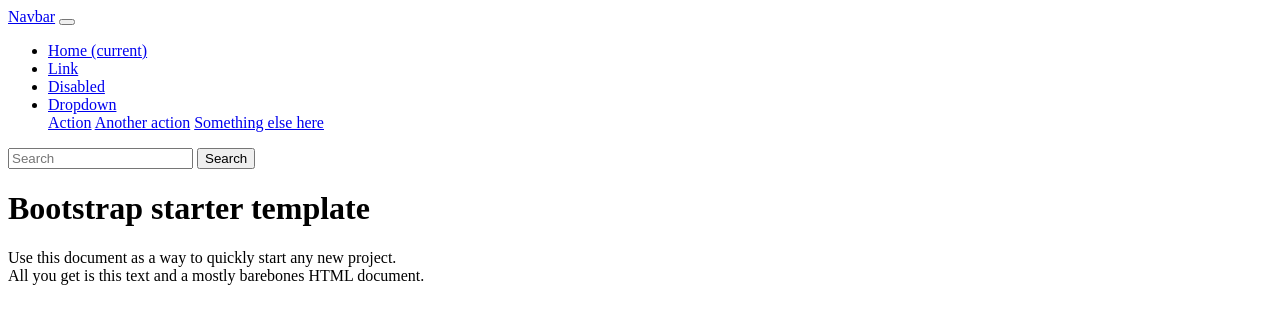
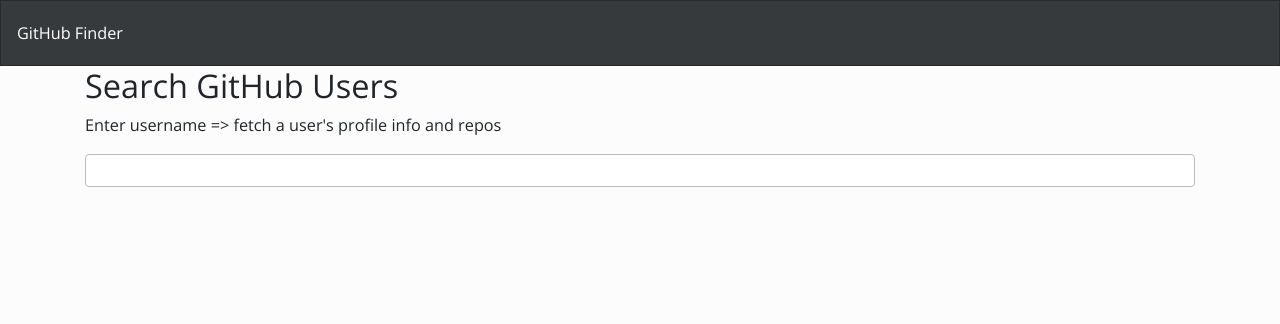
Before and after one commit to cosics/GitHubFinder, a plain HTML site: page index.html in a window 1280 px wide. Drawn offline with nearby package versions, Linux system fonts and the light colour scheme.

Commit message:
ajax request get user in console

```diff
--- a/index.html
+++ b/index.html
@@ -15,12 +15,15 @@
     />
 
     <!-- Bootstrap core CSS -->
-    <link href="https://bootswatch.com/4/simplex/bootstrap.min.css" />
-    <link rel="stylesheet" href="css/style.css" />
+    <link
+      href="https://bootswatch.com/4/simplex/bootstrap.min.css"
+      rel="stylesheet"
+      href="css/style.css"
+    />
   </head>
   <body>
-    <nav class="navbar navbar-expand-md navbar-dark bg-dark fixed-top">
-      <a class="navbar-brand" href="#">Navbar</a>
+    <nav class="navbar navbar-expand-md navbar-dark bg-dark">
+      <a class="navbar-brand" href="#">GitHub Finder</a>
       <button
         class="navbar-toggler"
         type="button"
@@ -34,63 +37,24 @@
       </button>
 
       <div class="collapse navbar-collapse" id="navbarsExampleDefault">
-        <ul class="navbar-nav mr-auto">
-          <li class="nav-item active">
-            <a class="nav-link" href="#"
-              >Home <span class="sr-only">(current)</span></a
-            >
-          </li>
-          <li class="nav-item">
-            <a class="nav-link" href="#">Link</a>
-          </li>
-          <li class="nav-item">
-            <a
-              class="nav-link disabled"
-              href="#"
-              tabindex="-1"
-              aria-disabled="true"
-              >Disabled</a
-            >
-          </li>
-          <li class="nav-item dropdown">
-            <a
-              class="nav-link dropdown-toggle"
-              href="#"
-              id="dropdown01"
-              data-toggle="dropdown"
-              aria-haspopup="true"
-              aria-expanded="false"
-              >Dropdown</a
-            >
-            <div class="dropdown-menu" aria-labelledby="dropdown01">
-              <a class="dropdown-item" href="#">Action</a>
-              <a class="dropdown-item" href="#">Another action</a>
-              <a class="dropdown-item" href="#">Something else here</a>
-            </div>
-          </li>
-        </ul>
-        <form class="form-inline my-2 my-lg-0">
-          <input
-            class="form-control mr-sm-2"
-            type="text"
-            placeholder="Search"
-            aria-label="Search"
-          />
-          <button class="btn btn-secondary my-2 my-sm-0" type="submit">
-            Search
-          </button>
-        </form>
+        <ul class="navbar-nav mr-auto"></ul>
       </div>
     </nav>
 
     <main role="main" class="container">
-      <div class="starter-template">
-        <h1>Bootstrap starter template</h1>
+      <div class="searchContainer">
+        <h1>Search GitHub Users</h1>
         <p class="lead">
-          Use this document as a way to quickly start any new project.<br />
-          All you get is this text and a mostly barebones HTML document.
+          Enter username => fetch a user's profile info and repos
         </p>
+        <input
+          type="text"
+          id="searchUser"
+          class="form-control"
+          placehodler="Github Username..."
+        />
       </div>
+      <div id="profile"></div>
     </main>
     <!-- /.container -->
     <script
--- a/js/main.js
+++ b/js/main.js
@@ -0,0 +1,20 @@
+$(document).ready(function () {
+  //console.log("Ready...");
+  $("#searchUser").on("keyup", function (e) {
+    //console.log('key pressed')
+    //console.log(e.target.value);
+    let username = e.target.value;
+
+    //ajax request to github
+
+    $.ajax({
+      url: "https://api.github.com/users/" + username,
+      data: {
+        client_id: "7158b35ca0ca1a70b3cb",
+        client_secret: "8626077d5fa940f333acb0bd3120f7409b8369c9",
+      },
+    }).done(function (user) {
+      console.log(user);
+    });
+  });
+});
```
Also changed, not shown: 1 other file.
